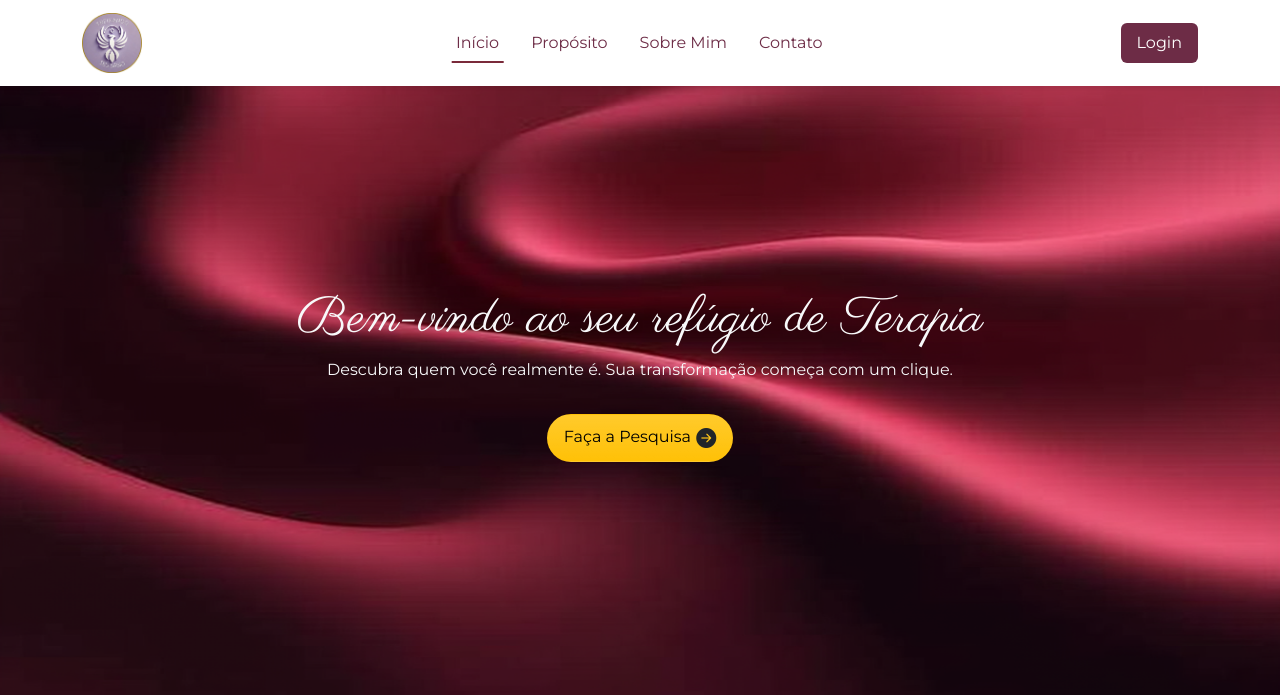
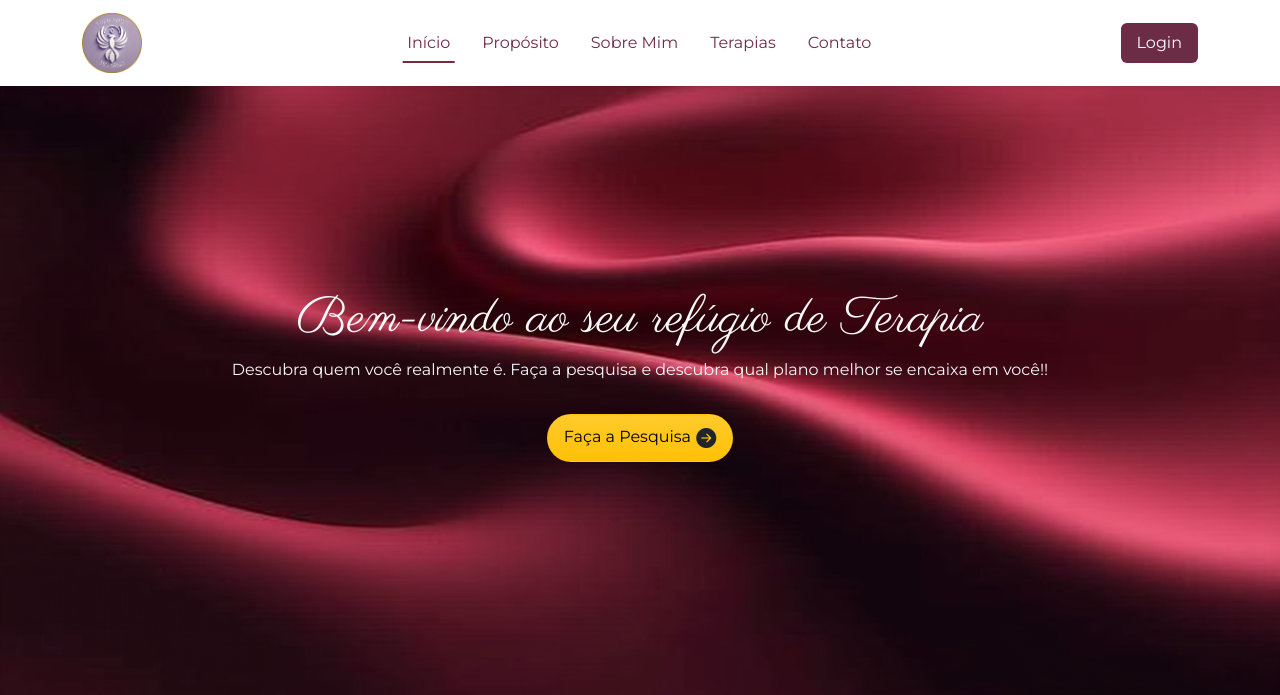
Before and after one commit to NickolasSantosCremasco/LekaSarandy_Therapies, a PHP site: page / in a window 1280 px wide. Shown: the top 695 px of the page. Run offline with PHP 8.4, Linux system fonts and the light colour scheme.

Commit message:
melhorandoFundamentos

```diff
--- a/index.php
+++ b/index.php
@@ -65,11 +65,17 @@
                             href="./index.php">Início</a>
                     </li>
                     <li class="nav-item"><a class="nav-link position-relative px-3 py-2"
-                            href="#minhaEmpresa">Propósito</a></li>
-                    <li class="nav-item"><a class="nav-link position-relative px-3 py-2" href="#sobreMim">Sobre Mim</a>
+                            href="#minhaEmpresa">Propósito</a>
                     </li>
-                    <li class="nav-item"><a class="nav-link position-relative px-3 py-2"
-                            href="./src/pages/contato.php">Contato</a></li>
+
+                    <li class="nav-item">
+                        <a class="nav-link position-relative px-3 py-2" href="#sobreMim">Sobre Mim</a>
+                    </li>
+                    <li class="nav-item"><a class="nav-link position-relative px-3 py-2" href="#planos">Terapias</a>
+                    </li>
+                    <li class="nav-item">
+                        <a class="nav-link position-relative px-3 py-2" href="./src/pages/contato.php">Contato</a>
+                    </li>
                 </ul>
                 <div class="d-flex">
                     <?php if(estaLogado()) : ?>
@@ -96,7 +102,8 @@
     <header class="hero d-flex align-items-center text-center">
         <div class="container">
             <h1 class="text-light fw-normal">Bem-vindo ao seu refúgio de Terapia</h1>
-            <p class="text-light">Descubra quem você realmente é. Sua transformação começa com um clique.
+            <p class="text-light">Descubra quem você realmente é. Faça a pesquisa e descubra qual plano melhor se
+                encaixa em você!!
             </p>
             <button class="btn bg-warning bg-gradient btn-lg mt-3" id="btnHeroSection">
                 <?php if(estaLogado()) : ?>
@@ -366,7 +373,7 @@
     </section>
     <!--Planos de Terapia-->
     <!-- Planos de Terapia -->
-    <section class="py-5" style="background-color: #f8f9fa;">
+    <section class="py-5" id="planos" style="background-color: #f8f9fa;">
         <div class="container">
             <!-- Título -->
             <div class="text-center mb-5">
--- a/src/pages/contato.php
+++ b/src/pages/contato.php
@@ -48,6 +48,9 @@
                     </li>
                     <li class="nav-item"><a class="nav-link position-relative px-3 py-2" href="../../index.php">Sobre
                             Mim</a></li>
+                    <li class="nav-item"><a class="nav-link position-relative px-3 py-2"
+                            href="../../index.php">Terapias</a>
+                    </li>
                     <li class="nav-item"><a class="nav-link position-relative px-3 py-2 active"
                             href="./src/pages/contato.php">Contato</a></li>
                 </ul>
```
